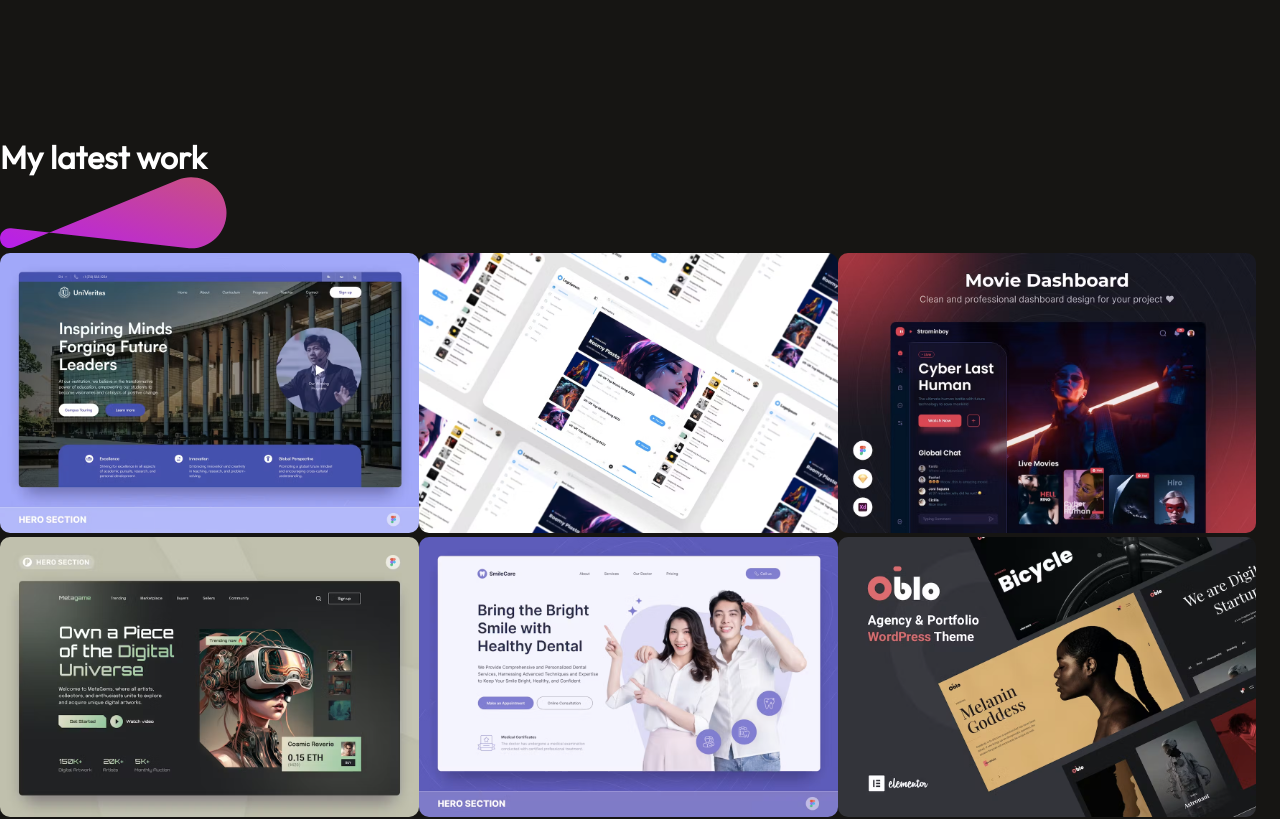
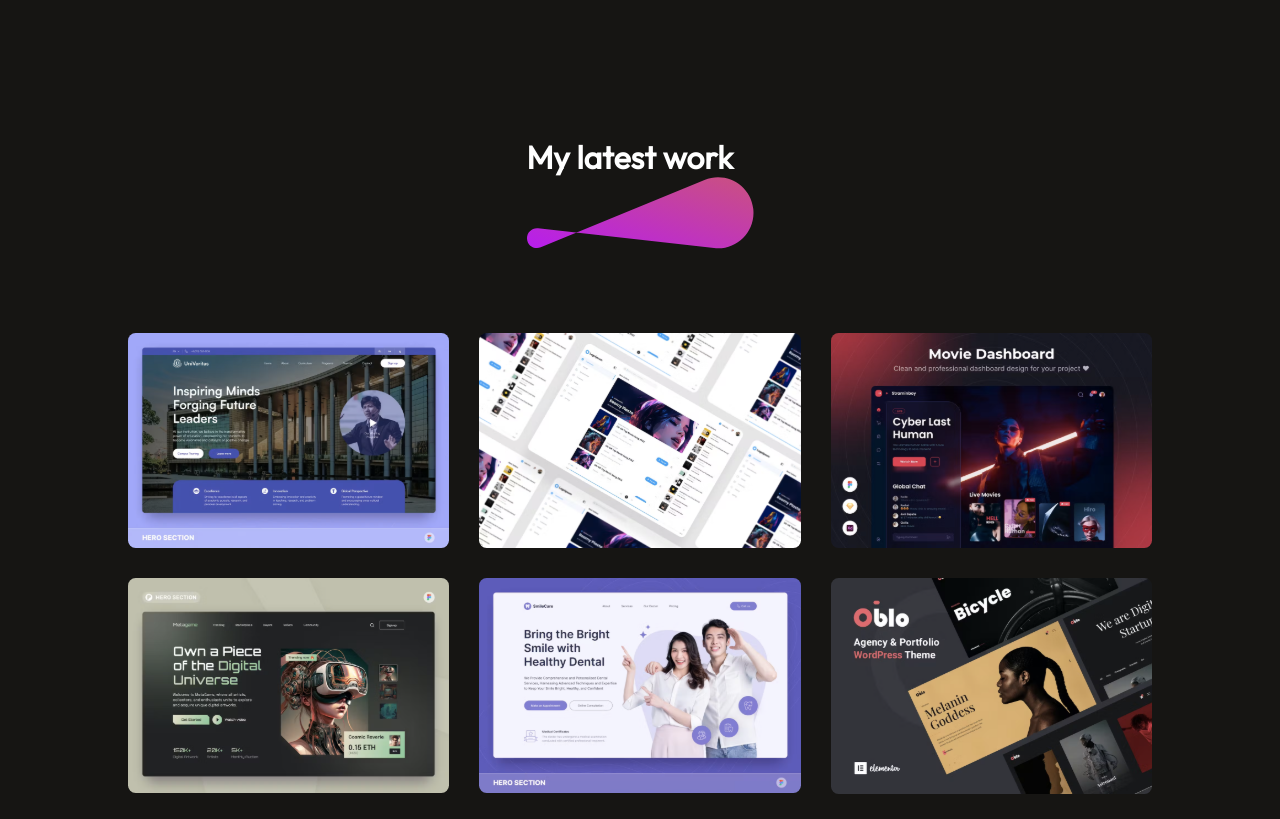
Before and after one commit to OnkarPatole28/Onkar-Portfolio, a React (Vite) app in the folder My-Portfolio/: page / in a window 1280 px wide. Shown: the part 4500-5319 px from the top of the page. Built offline with nearby package versions, Linux system fonts and the light colour scheme.

Commit message:
MyWork Section updated-3

```diff
--- a/My-Portfolio/src/Components/MyWork/MyWork.css
+++ b/My-Portfolio/src/Components/MyWork/MyWork.css
@@ -0,0 +1,19 @@
+.mywork{
+    display: flex;
+    flex-direction: column;
+    align-items: center;
+    justify-content: center;
+    gap: 80px;
+    margin: 80px 10%;
+}
+
+.mywork-container{
+    display: grid;
+    grid-template-columns: 1fr 1fr 1fr;
+    gap: 30px;
+}
+.mywork-container img{
+    width: 100%;
+    transition: 0.3s;
+    cursor: pointer;
+}
--- a/My-Portfolio/src/Components/MyWork/MyWork.jsx
+++ b/My-Portfolio/src/Components/MyWork/MyWork.jsx
@@ -1,12 +1,12 @@
 import React from 'react'
-import './MyWOrk.css'
+import './MyWork.css'
 import theme_pattern from '../../assets/theme_pattern.svg'
 import mywork_data from '../../assets/mywork_data'
-import arrow_icon from '../../assets/aarrow_icon.svg'
+import arrow_icon  from '../../assets/arrow_icon.svg'
 
 const MyWork = () => {
   return (
-        <div className="mywork">
+        <div id='work' className="mywork">
             <div className="mywork-title">
                 <h1>My latest work</h1>
                 <img src={theme_pattern} alt="" />
```
